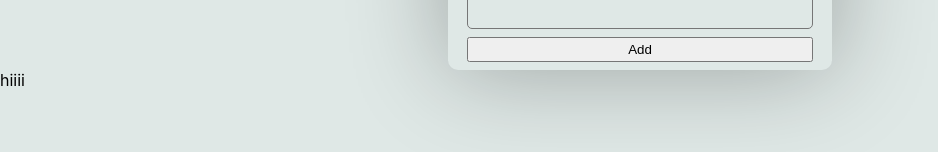
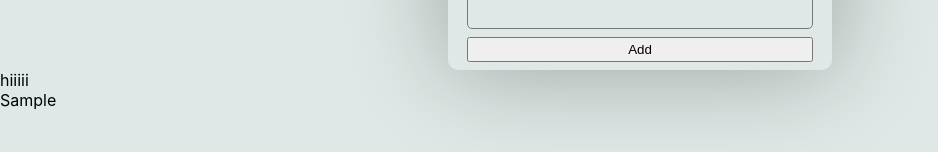
Before and after one commit to KumaCatz/ITC-react-project-notes, a React (Create React App) app: page / in a window 1280 px wide. Both pictures are taken after typing "Sample" into the empty fields and a click on the input "Add". Shown: the part 194-346 px from the top of the page, without its empty margins (0-938 px from the left). Built offline with nearby package versions, Linux system fonts and the light colour scheme.

Commit message:
it barely works, M1

```diff
--- a/src/App.js
+++ b/src/App.js
@@ -1,8 +1,6 @@
 import './App.css';
 // import Movie from './components/Movie';
 import NoteForm from "./components/NoteForm";
-import GenerateNote from "./components/GenerateNote";
-
 
 // const movie = {
 //   name: "Forrest Gump",
--- a/src/components/GenerateNote.jsx
+++ b/src/components/GenerateNote.jsx
@@ -1,15 +1,15 @@
 import React from 'react';
 
-const GenerateNote = ({ note }) => {
+function GenerateNote({ note }) {
 
     return (
-        <>
-        hiiii
+        <div>
+            hiiiii
             { note.map((text, index) => {
-                <div key={ index }>{text}</div>
+                return <div key={ index }>{text}</div>
                 }
             )}
-        </>
+        </div>
     )
 }
 
--- a/src/components/NoteForm.jsx
+++ b/src/components/NoteForm.jsx
@@ -1,14 +1,19 @@
-import React, { useState } from 'react';
+import { useState } from 'react';
 import GenerateNote from './GenerateNote';
 import "../css/NoteForm.css";
 
-const NoteForm = () => {
+function NoteForm() {
     const [note, setNote] = useState([]);
     const [input, setInput] = useState('');
+    const [index, setIndex] = useState(0);
 
     function handleClick(e) {
         e.preventDefault();
-        setNote(notes => [...notes, { input }])
+        if(input === '') return;
+        setNote([...note, input])
+        setIndex(index + 1);
+        setInput('');
+        console.log(note)
     }
 
     function handleChange(e) {
```
